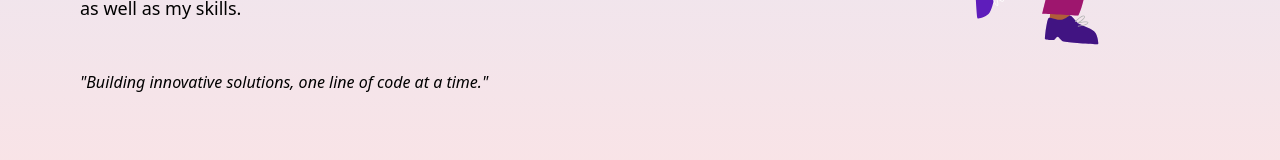
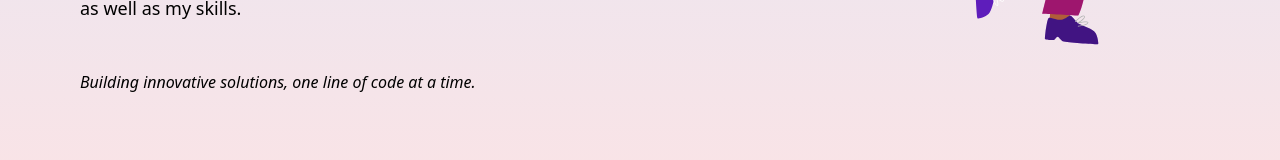
Before and after one commit to Anant-404/Portfolio, a Next.js app: page /about in a window 1280 px wide. Shown: the part 506-666 px from the top of the page. Built offline with nearby package versions, Linux system fonts and the light colour scheme.

Commit message:
completed.99%.

```diff
--- a/app/about/page.tsx
+++ b/app/about/page.tsx
@@ -47,7 +47,7 @@ const AboutPage = () => {
             </p>
             {/*  QUOTE */}
             <span className="italic">
-            "Building innovative solutions, one line of code at a time."
+            Building innovative solutions, one line of code at a time.
             </span>
             {/*SIGN SVG*/}
             <div className="self-end">
```
